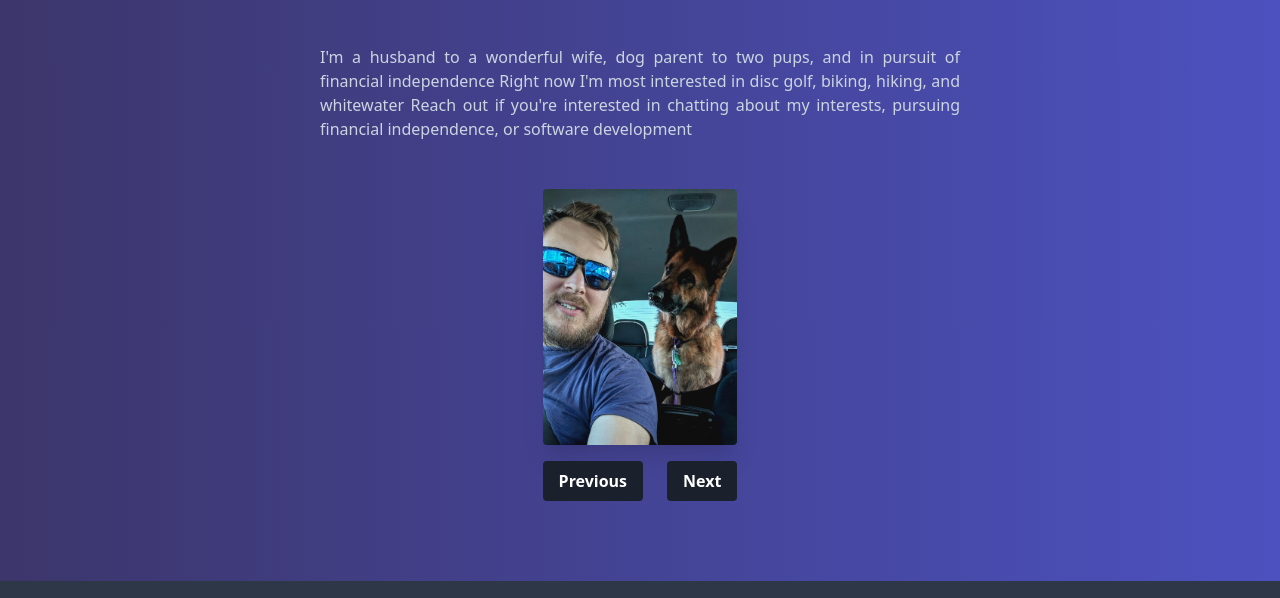
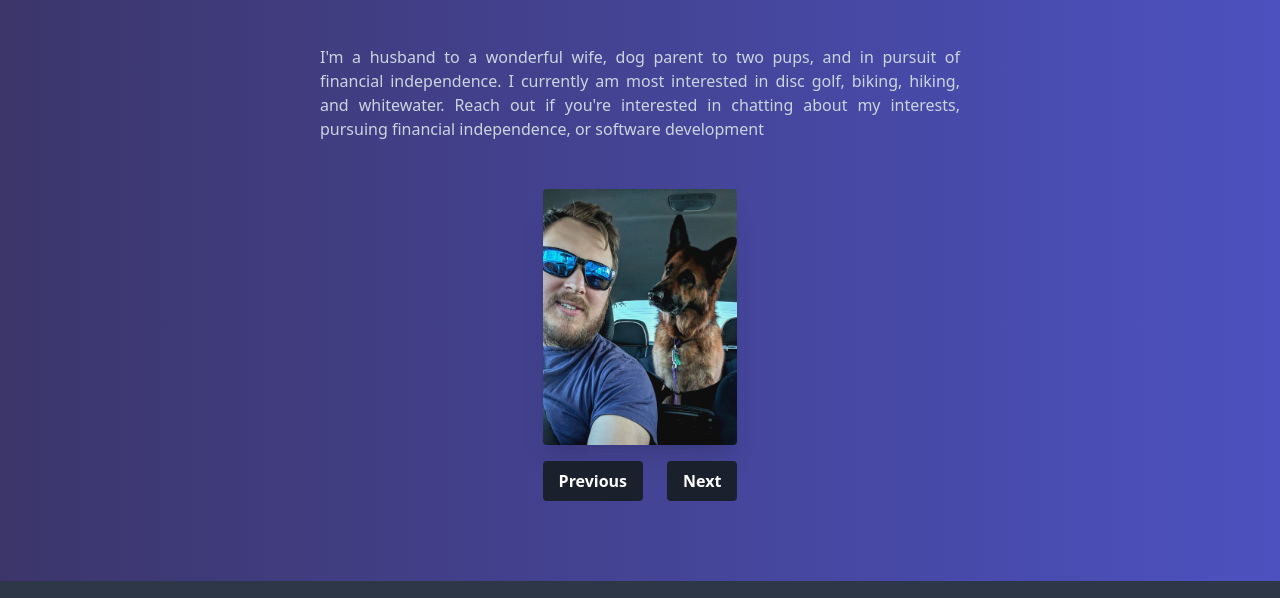
Before and after one commit to keonik/dev-portfolio, a Gatsby site: page /about in a window 1280 px wide. Shown: the part 2471-3069 px from the top of the page. Built offline with nearby package versions, Linux system fonts and the light colour scheme; Gatsby itself is replaced by a stand-in of ours.

Commit message:
fix(About): missing periods in writeup

```diff
--- a/src/pages/about.tsx
+++ b/src/pages/about.tsx
@@ -165,8 +165,8 @@ const about = () => {
         </h2>
         <p className="text-base text-justify text-gray-400 max-w-screen-sm my-4">
           I'm a husband to a wonderful wife, dog parent to two pups, and in
-          pursuit of financial independence Right now I'm most interested in
-          disc golf, biking, hiking, and whitewater Reach out if you're
+          pursuit of financial independence. I currently am most interested in
+          disc golf, biking, hiking, and whitewater. Reach out if you're
           interested in chatting about my interests, pursuing financial
           independence, or software development
         </p>
```
